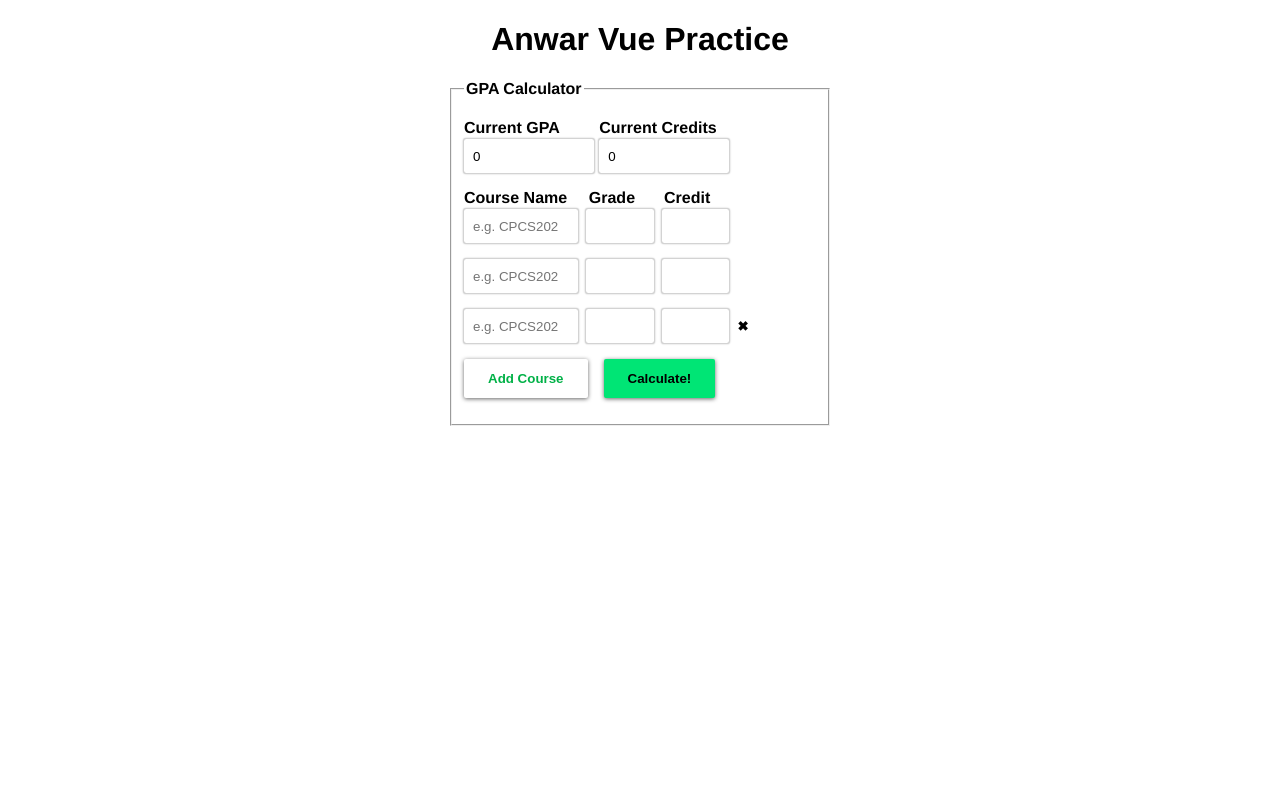
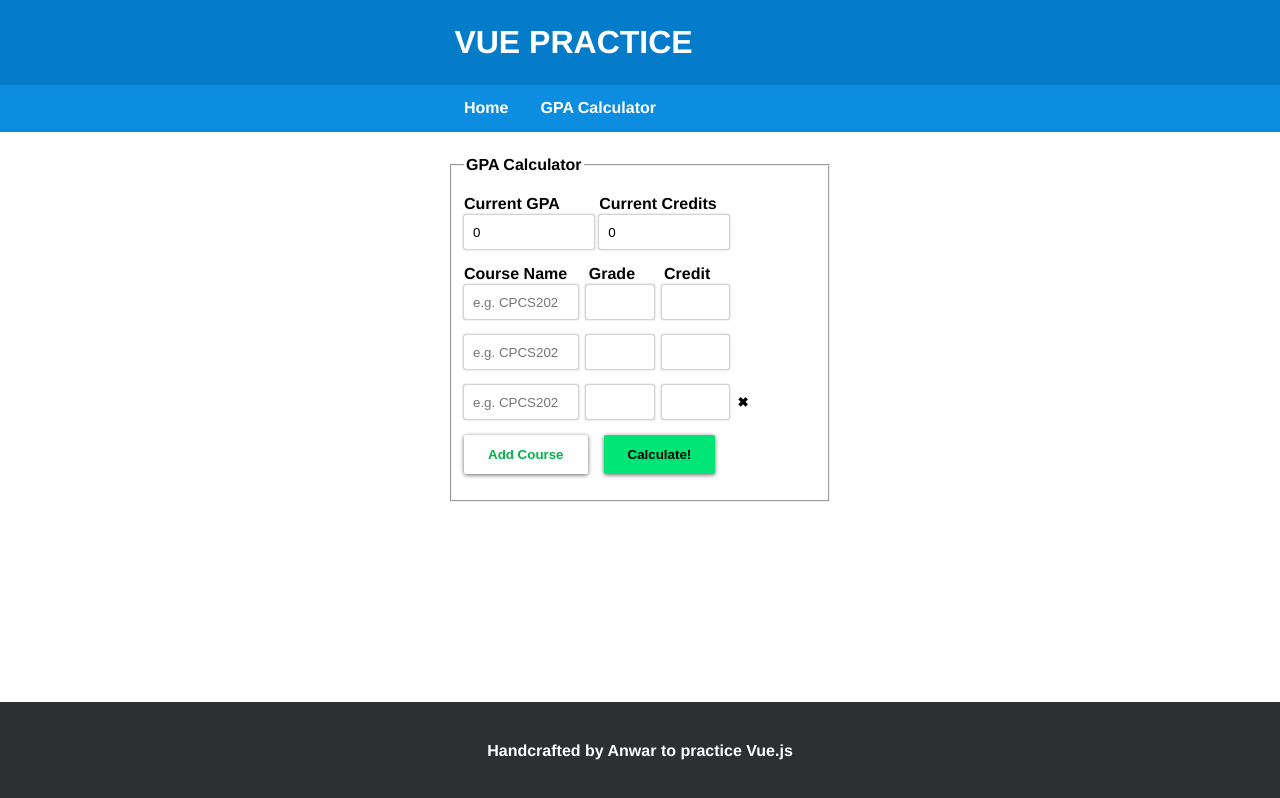
Before and after one commit to Meryx/vuegpa, a Vue app: page / in a window 1280 px wide. Built offline with nearby package versions, Linux system fonts and the light colour scheme.

Commit message:
added header and footer

```diff
--- a/public/index.html
+++ b/public/index.html
@@ -13,7 +13,6 @@
     <noscript>
       <strong>We're sorry but <%= htmlWebpackPlugin.options.title %> doesn't work properly without JavaScript enabled. Please enable it to continue.</strong>
     </noscript>
-
     <div id="app"></div>
 
     <!-- built files will be auto injected -->
--- a/src/App.vue
+++ b/src/App.vue
@@ -1,7 +1,20 @@
 <template>
   <div id="app">
+    <header>
+      <h1 id="title">VUE PRACTICE</h1>
+    </header>
+    <div class="subheader">
+      <ul id="navbar">
+        <li><a href="">Home</a></li>
+        <li><a href="">GPA Calculator</a></li>
+      </ul>
+    </div>
     <GPACalculator />
+    <footer>
+      <p id="footertext">Handcrafted by Anwar to practice Vue.js</p>
+    </footer>
   </div>
+
 </template>
 
 <script>
@@ -30,6 +43,41 @@ html, body {
   height: 100%;
 }
 
+footer {
+  background-color:#2e2f33;
+  margin: 0;
+  padding-top: 1.5rem;
+  padding-bottom: 1.5rem;
+  position: fixed;
+  bottom: 0;
+  width: 100%;
+}
+
+header {
+  background-color: #057CCA;
+  padding-top: 1.5rem;
+  padding-bottom: 1.5rem;
+  color: white;
+
+}
+
+.subheader {
+  background-color: #0D8DE0;
+  margin-bottom: 1.5rem;
+  padding-top: 0.1rem;
+  padding-bottom: 0.1rem;
+  color: white;
+  font-weight: bold;
+}
+
+.primary {
+  color: #00E577;
+}
+
+.secondary {
+  color: #0D8DE0;
+}
+
 input {
   border-color: #FFFFFF;
   border-left-color: #FFFFFF;
@@ -45,7 +93,49 @@ input {
   outline: 1pt solid #d3d3d3;
 }
 
-h1 {
+#title {
+  text-align: left;
+  padding: 0;
+  padding-left: 0.8rem;
+  margin: 0;
+  width: 24rem;
+  margin: auto;
+}
+
+#navbar {
+  width: 24rem;
+  margin: auto;
+  list-style-type: none;
+  overflow: hidden;
+  padding: 0;
+
+}
+
+#navbar li {
+  float: left;
+}
+
+#footertext {
   text-align: center;
+  color: white;
+  font-weight: bold;
 }
+
+li a {
+  display: block;
+  color: white;
+  text-decoration: none;
+  padding: 0.8rem 1rem;
+}
+
+li a:hover {
+  color: #00E577;
+  text-decoration: underline;
+}
+
+#app {
+  height: 100%;
+}
+
+
 </style>
--- a/src/components/GPACalculator.vue
+++ b/src/components/GPACalculator.vue
@@ -1,8 +1,6 @@
 <template>
   <div class="container">
 
-    <!--- Title --->
-    <h1>Anwar Vue Practice</h1>
 
     <!--- Main Form --->
     <form v-on:submit.prevent="handleCalculateGPA">
```
